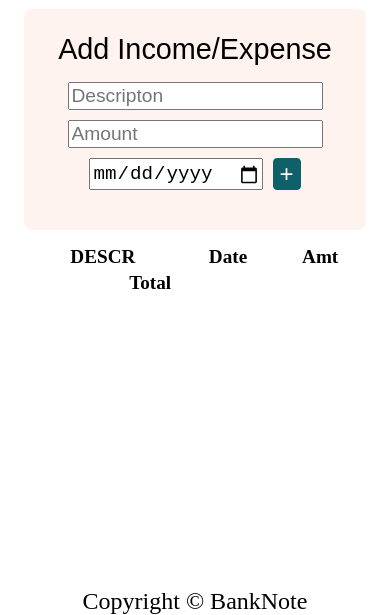
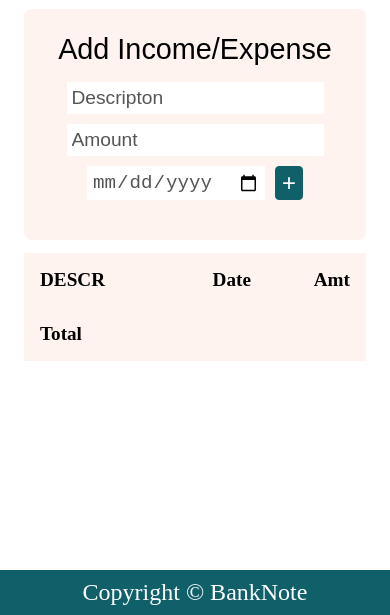
Before and after one commit to eford05/bank-note, a plain HTML site: page index.html in a window 390 px wide. Shown: the part 229-844 px from the top of the page. Drawn offline with Linux system fonts and the light colour scheme; a web font is replaced by a local one.

Commit message:
finish responsive styles for the app as is

```diff
--- a/index.html
+++ b/index.html
@@ -55,7 +55,7 @@
               placeholder="Amount"
               required
             />
-            <input type="date" />
+            <input class="date-input" type="date" />
             <button class="budget-btn">+</button>
           </div>
         </form>
--- a/styles.css
+++ b/styles.css
@@ -82,7 +82,8 @@ main {
 details,
 #budget-form,
 .form-wrapper,
-table {
+table,
+footer {
   width: 100%;
 }
 
@@ -151,7 +152,8 @@ table td {
 }
 
 .btn-income,
-.budget-btn {
+.budget-btn,
+footer {
   background-color: var(--accent-green);
   border: 1px solid var(--accent-green);
 }
@@ -173,6 +175,19 @@ table td {
 .btn-expenses:active {
   background-color: var(--accent-light-pink);
   border: 1px solid var(--accent-light-pink);
+}
+
+#budget-form,
+table thead,
+table tfoot {
+  background-color: var(--lite-bg-color);
+}
+
+/* Font Color White */
+.btn-header,
+.budget-btn,
+footer {
+  color: white;
 }
 
 /* Body Item Alignment */
@@ -204,7 +219,6 @@ header {
 
 .btn-header {
   width: min(200px, 80% - 1rem);
-  color: white;
   padding: 0.3rem 0;
   border-radius: 0.25rem;
   transition: all 0.5s ease;
@@ -221,7 +235,6 @@ details p {
 
 /* Form Styles */
 #budget-form {
-  background-color: var(--lite-bg-color);
   padding: 1.5rem 0;
   margin: 0.8rem 0;
   border-radius: 0.5rem;
@@ -235,7 +248,57 @@ details p {
   gap: 10px;
 }
 
+input {
+  border: 0px transparent;
+  padding: 5px;
+}
+
+textarea:focus,
+input:focus {
+  outline: none;
+}
+
+::placeholder,
+input[type="date"] {
+  color: #555;
+}
+
 .budget-btn {
-  color: white;
   border-radius: 0.25rem;
 }
+
+/* Table Styles */
+table {
+  border-collapse: collapse;
+  text-align: right;
+}
+
+table th:first-child,
+table tbody td:first-child,
+tfoot td:first-child {
+  text-align: left;
+}
+
+table th,
+table td {
+  padding: 1rem;
+}
+
+table tr:nth-child(2) {
+  background-color: #fff3f056;
+}
+
+table tbody tr {
+  border-bottom: 1px solid var(--accent-gold);
+}
+
+.amount {
+  font-weight: 400;
+}
+
+/* Footer */
+footer {
+  margin-top: 1rem;
+  text-align: center;
+  padding: 0.5rem 0;
+}
```
